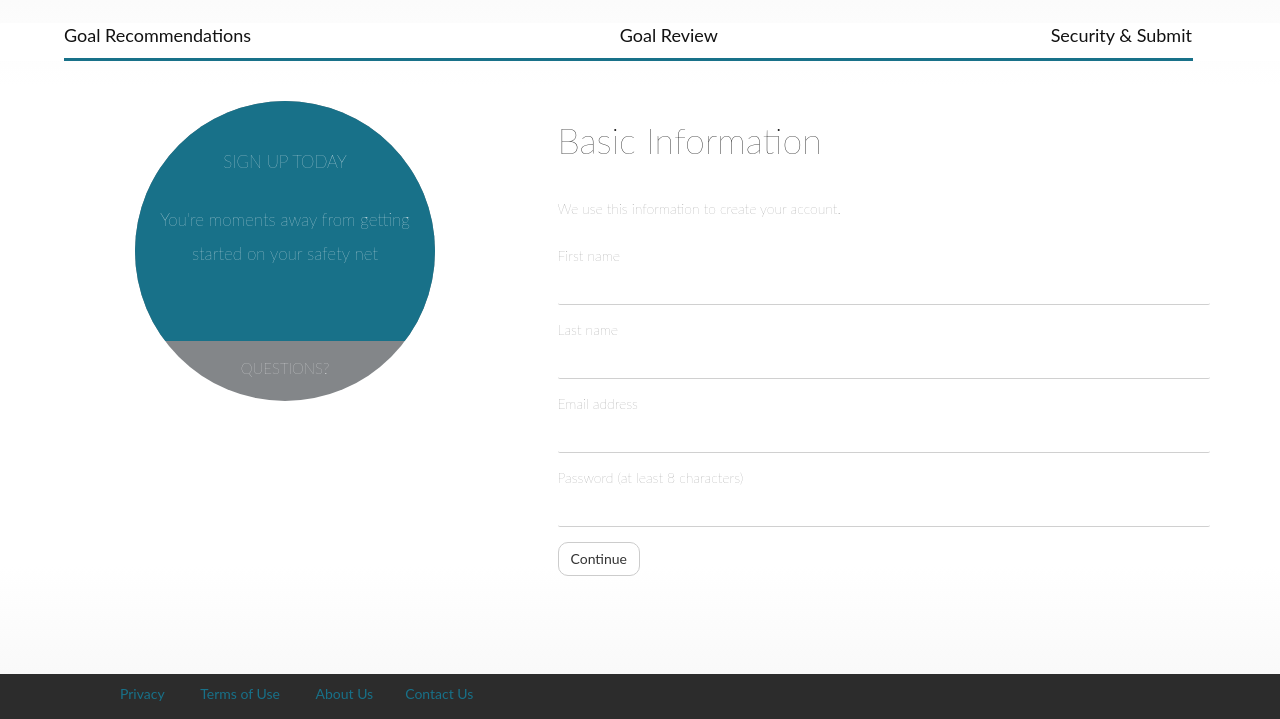
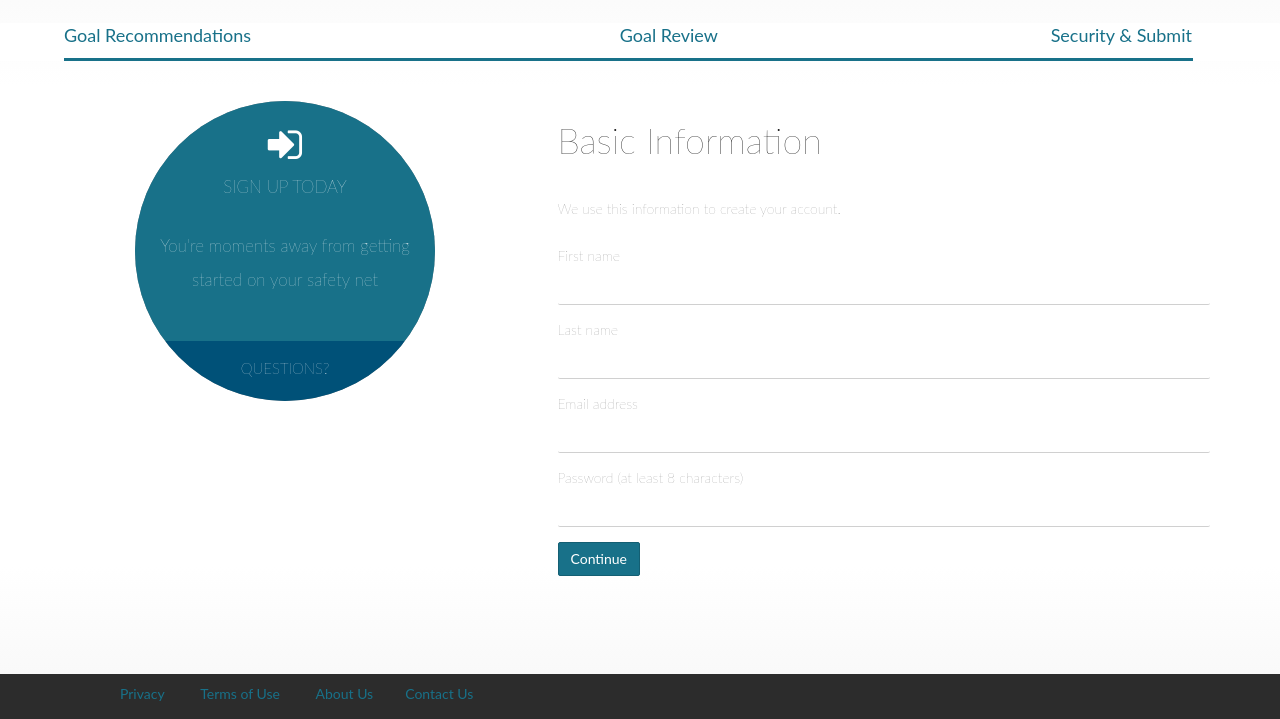
Before and after one commit to JonRichardson/SIProject, a PHP site: page /register.html in a window 1280 px wide. Shown: the part 81-800 px from the top of the page. Run offline with PHP 8.4, Linux system fonts and the light colour scheme; some libraries are stand-ins or nearby versions.

Commit message:
added icon, fixed button, and css styling on register page

```diff
--- a/form.css
+++ b/form.css
@@ -110,6 +110,7 @@ label {
   box-shadow: none;
   background-color: inherit;
   border-bottom: 1px solid #d0d0d0;
+  font-size: 15px;
 }
 
 .bar {
@@ -162,6 +163,11 @@ label {
   font-weight: 100;
 }
 
+.fa-sign-in.signUpIcon {
+  font-size: 40px;
+  padding-bottom: 10px;
+}
+
 .info1 {
   background-color: #187189;
   height: 240px;
@@ -170,7 +176,7 @@ label {
 }
 
 .info2 {
-  background-color: ##838689;
+  background-color: #005178;
   width:300px;
   height:300px;
   left: 0;
@@ -196,3 +202,15 @@ label {
   padding-left: 10px;
   padding-top: 10px;
 }
+
+.registerProgress {
+  color: #187189;
+}
+
+#progress3 {
+  text-align: center;
+}
+
+#registerButton {
+  float: left;
+}
--- a/index2.html
+++ b/index2.html
@@ -94,8 +94,8 @@
 
 <!-- message over panel -->
     <div class="head">
-      <h1 style="text-aligN: center;"> Review your first transparency goal to begin </h1>
-      <h4 style="text-aligN: center;"> Your first goal is set up – you can make changes or add more goals after signing up.</h4></br>
+      <h1 class="headingh1"> Review your first transparency goal to begin </h1>
+      <h4 class="headingh4"> Your first goal is set up – you can make changes or add more goals after signing up.</h4></br>
     </div>
 <!-- Collapsable panels below -->
     <div class="container" >
@@ -106,7 +106,7 @@
               <div class="row">
                 <div class="col-sm-6">
                   <i class="fa fa-list-alt" style="font-size: 1.5em"aria-hidden="true"></i>
-                  <a class="accordion-toggle" data-toggle="collapse" data-parent="#accordion" href="#collapseOne">
+                  <a class="accordion-toggle yourPlan" data-toggle="collapse" data-parent="#accordion" href="#collapseOne">
                     <span style="text-align: left;"> Your Plan</span>
                   </a>
                 </div>
--- a/register.html
+++ b/register.html
@@ -5,6 +5,7 @@
     <script src="https://ajax.googleapis.com/ajax/libs/jquery/2.2.0/jquery.min.js"></script>
     <!-- These are the bootstrap scripts -->
     <link rel="stylesheet" href="https://maxcdn.bootstrapcdn.com/bootstrap/3.3.6/css/bootstrap.min.css" integrity="sha384-1q8mTJOASx8j1Au+a5WDVnPi2lkFfwwEAa8hDDdjZlpLegxhjVME1fgjWPGmkzs7" crossorigin="anonymous">
+    <link rel="stylesheet" href="https://maxcdn.bootstrapcdn.com/font-awesome/4.6.1/css/font-awesome.min.css">
     <script src="https://maxcdn.bootstrapcdn.com/bootstrap/3.3.6/js/bootstrap.min.js" integrity="sha384-0mSbJDEHialfmuBBQP6A4Qrprq5OVfW37PRR3j5ELqxss1yVqOtnepnHVP9aJ7xS" crossorigin="anonymous"></script>
     <!-- This is the script for javScript to run -->
     <script type="text/javascript" src="project.js"></script>
@@ -71,9 +72,10 @@
     <div class="progress">
       <table class="progressTable" width="110%">
         <tr>
-          <td>Goal Recommendations</td>
-          <td>Goal Review</td>
-          <td style="text-align: center">Security & Submit</td>
+          <td class="registerProgress">Goal Recommendations</td>
+          <td class="registerProgress">Goal Review</td>
+          <td id="progress3" class="registerProgress">  Security & Submit
+          </td>
         </tr>
       </table>
         <div class="progress-bar progress-bar-custom" role="progressbar" aria-valuenow="60" aria-valuemin="0" aria-valuemax="100" style="width: 98%;">
@@ -88,7 +90,7 @@
           <div class="infoBubble">
             <div class="info1">
               <br>
-              <span class="glyphicon glyphicon-life-preserver"></span>
+              <i class="fa fa-sign-in signUpIcon"></i>
               <p>SIGN UP TODAY</p>
               <br>
               <p>You're moments away from getting</p>
@@ -132,7 +134,7 @@
               <input type="password" class="form-control barSlide" id="password" minlength="8" required>
               <span class="bar"></span>
             </div>
-            <button type="submit" class="btn btn-default">Continue</button>
+            <button type="submit" id="registerButton" class="btn btn-primary">Continue</button>
           </form>
         </div>
       </div>
--- a/test.css
+++ b/test.css
@@ -44,6 +44,10 @@ h4 {
 /* "Your Plan" header  collapsable panel */
 .panel-heading {
   height: 80px;
+}
+
+.panel-heading.customPanel {
+  background-color: #afd68d;
 }
 
 .iconDiv {
```
